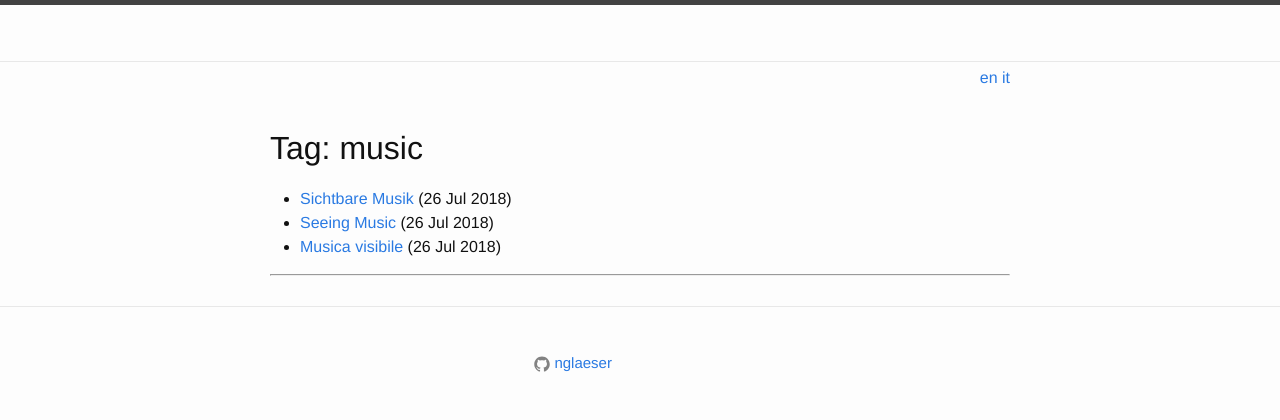
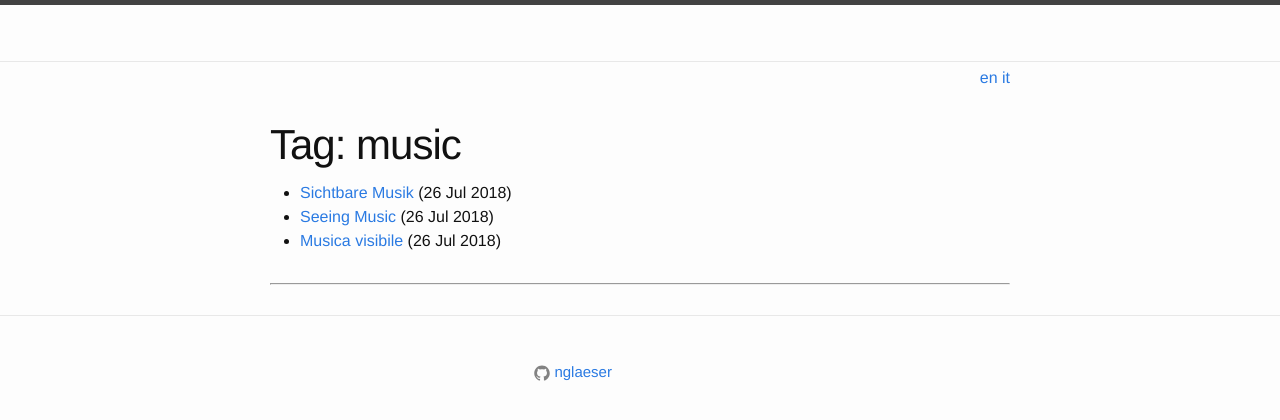
Before and after one commit to nglaeser/minima-site, a Jekyll site: the page built from tag/music.md, in a window 1280 px wide. Shown: the top 420 px of the page. Built offline with Jekyll 4.4.1, drawn with Linux system fonts in a browser that asks for light colours.

Commit message:
add standard formatting to tagpages

```diff
--- a/_layouts/tagpage.html
+++ b/_layouts/tagpage.html
@@ -1,8 +1,11 @@
 ---
 layout: default
 ---
-<div class="post">
-<h1>Tag: {{ page.tag }}</h1>
+<article class="post" itemscope itemtype="http://schema.org/BlogPosting">
+
+    <header class="post-header">
+        <h1 class="post-title" itemprop="name headline">Tag: {{ page.tag }}</h1>
+
         <ul>
         {% for post in site.tags[page.tag] %}
           <li><a href="{{ post.url }}">{{ post.title }}</a> ({{ post.date | date_to_string }})<br>
@@ -10,5 +13,8 @@ layout: default
           </li>
         {% endfor %}
         </ul>
-</div>
+
+   </header>
+
+</article>
 <hr>
```
Lines whose indentation alone changed are shown as unchanged.
